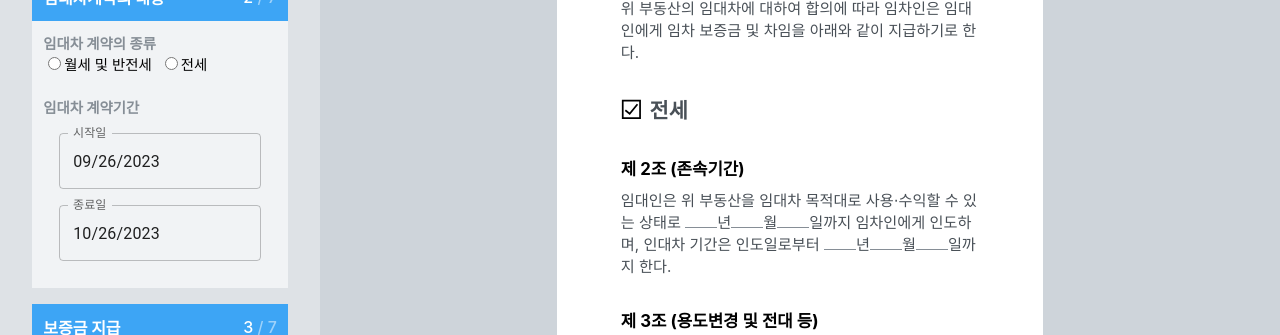
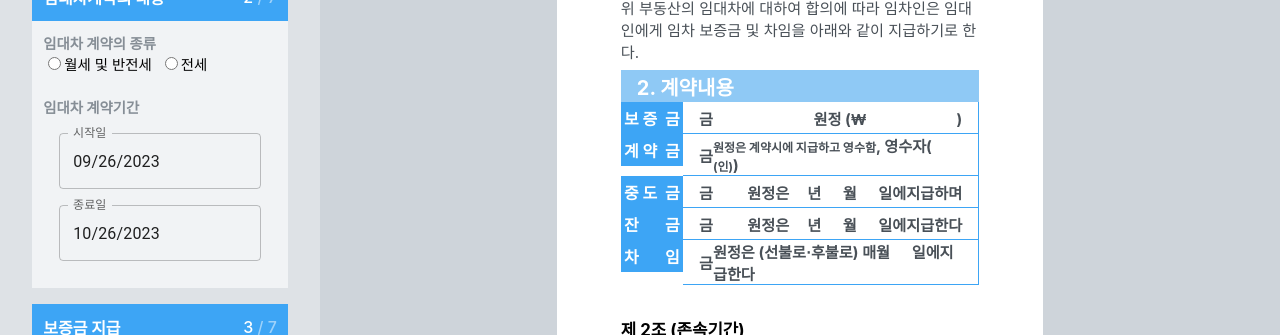
Before and after one commit to RanungPark/easy-contract-guide, a React (Create React App) app: page /dous in a window 1280 px wide. Shown: the part 305-640 px from the top of the page. Built offline with nearby package versions, Linux system fonts and the light colour scheme.

Commit message:
걔약 내용으로 변경 및 스타일

```diff
--- a/src/components/docs/Payment.js
+++ b/src/components/docs/Payment.js
@@ -1,57 +1,119 @@
 import React from 'react';
 import { styled } from 'styled-components';
-import {GrCheckboxSelected} from 'react-icons/gr';
 import palette from '../../libs/styles/palette';
+
 const PaymentBlock = styled.div`
-  margin-top: 2rem;
   margin-left: 4rem;
   margin-right: 4rem;
-  font-size : 1.3rem;
+  margin-top:0.5rem;
+`;
+
+const PaymentTableHeader = styled.div`
+  font-size: 1.25rem;
   font-weight: bold;
-  color: ${palette.gray[7]};
+  color: white;
+  margin-bottom: 0.5rem;
+  background: #8fc9f5;
+  width: 100%;
+  height:4vh;
+  display: flex;
+  align-items: center;
+  padding-left: 1rem;
+  margin-bottom: 0;
+`
 
-  .flexbox {
+const PaymentTableBody = styled.div`
   display: flex;
-  }
-
-  .icon {
-    display: flex;
+  margin-top:0;
+`
+const PaymentTableBodyLeft = styled.div`
+  background: #3DA5F5;
+  color: white;
+  display:flex;
   justify-content: center;
   align-items: center;
+  width: 6vw;
+  height:4vh;
+  white-space: pre-wrap;
+  margin:0;
+  font-weight: bold;
+`
+const PaymentTableBodyRight = styled.div`
+  display:flex;
+  justify-content: space-between;
+  white-space: pre-wrap;
+  margin:0;
+  width: 100%;
+  align-items:center;
+  padding-left: 1rem;
+  padding-right: 1rem;
+  color: ${palette.gray[7]};
+  border-bottom : 1px solid #3DA5F5;
+  border-right : 1px solid #3DA5F5;
+  font-weight: bold;
+  font-size: 0.95rem;
+
+  span {
+    font-size: 0.75rem;
   }
-  .text {
-    margin-left: 0.5rem;
-  }
-`;
+`
+
 
 const Payment = () => {
-  const payment = '전세'
-
   return (
     <PaymentBlock>
-      {
-        payment === '전세' ?
-        <>
-          <div className='flexbox'>
-            <div className='icon'>
-              <GrCheckboxSelected />
+      <PaymentTableHeader>
+        <div>
+          2. 계약내용
         </div>
-            <div className='text'>
-              전세
+      </PaymentTableHeader>
+      <PaymentTableBody>
+        <PaymentTableBodyLeft>
+          <div>보 증  금</div>
+        </PaymentTableBodyLeft>
+        <PaymentTableBodyRight>
+          <div>금</div>
+          <div>원정 (₩                         )</div>
+        </PaymentTableBodyRight>
+      </PaymentTableBody>
+      <PaymentTableBody>
+        <PaymentTableBodyLeft>
+          <div>계 약  금</div>
+        </PaymentTableBodyLeft>
+        <PaymentTableBodyRight>
+          <div>금</div>
+          <div>
+            <span>원정은 계약시에 지급하고 영수함</span>, 영수자(                 <span>(인)</span>)
           </div>
-          </div>
-        </> : <>
-          <div className='flexbox'>
-            <div className='icon'>
-              <GrCheckboxSelected />
-            </div>
-            <div className='text'>
-              월세 및 반전세
-            </div>
-          </div>
-        </>
-      }
-
+        </PaymentTableBodyRight>
+      </PaymentTableBody>
+      <PaymentTableBody>
+        <PaymentTableBodyLeft>
+          <div>중 도  금</div>
+        </PaymentTableBodyLeft>
+        <PaymentTableBodyRight>
+          <div>금</div>
+          <div>원정은     년      월      일에지급하며</div>
+        </PaymentTableBodyRight>
+      </PaymentTableBody>
+      <PaymentTableBody>
+        <PaymentTableBodyLeft>
+          <div>잔       금</div>
+        </PaymentTableBodyLeft>
+        <PaymentTableBodyRight>
+          <div>금</div>
+          <div>원정은     년      월      일에지급한다</div>
+        </PaymentTableBodyRight>
+      </PaymentTableBody>
+      <PaymentTableBody>
+        <PaymentTableBodyLeft>
+          <div>차       임</div>
+        </PaymentTableBodyLeft>
+        <PaymentTableBodyRight>
+          <div>금</div>
+          <div>원정은 (선불로⋅후불로) 매월      일에지급한다</div>
+        </PaymentTableBodyRight>
+      </PaymentTableBody>
     </PaymentBlock >
   );
 };
```
Lines whose indentation alone changed are shown as unchanged.
